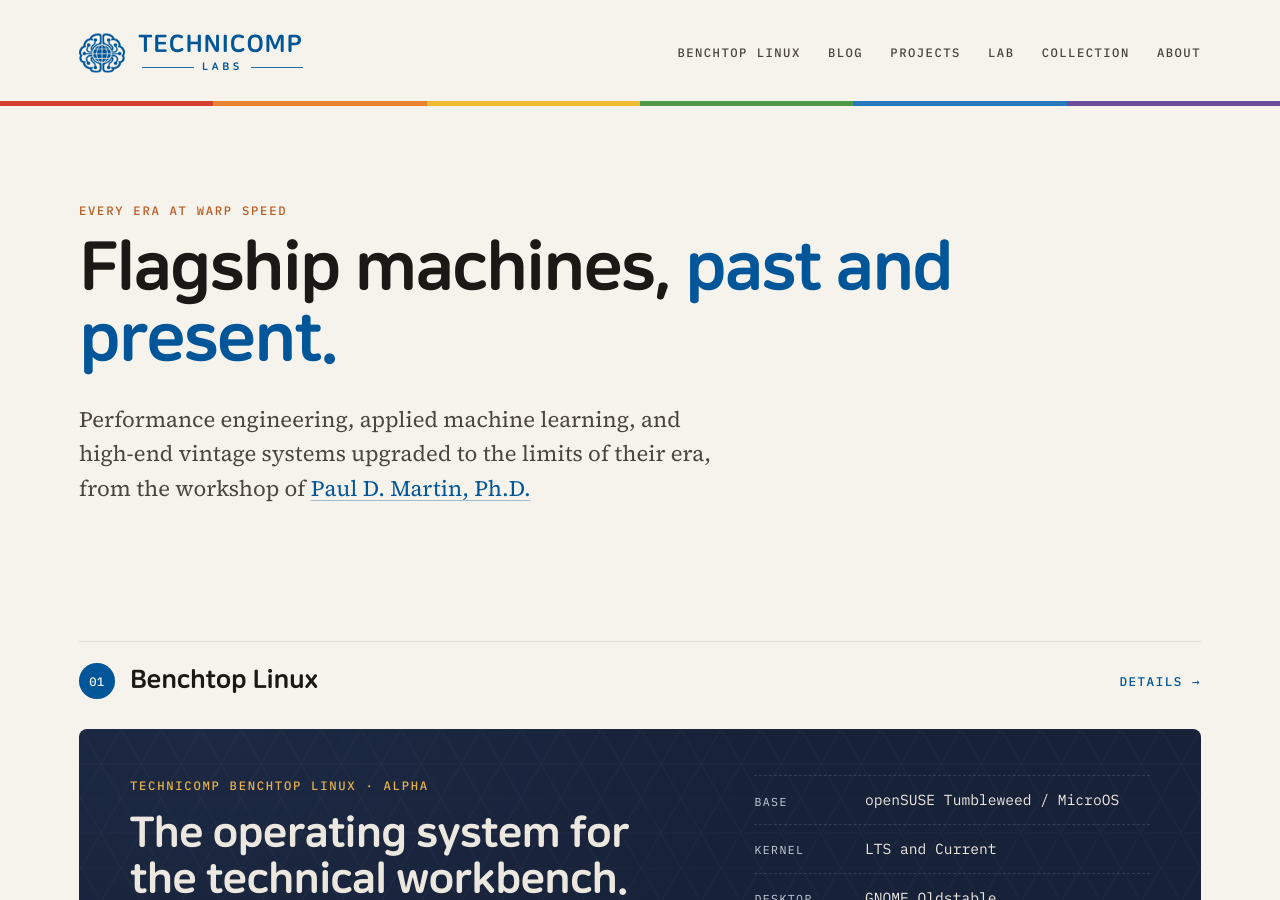
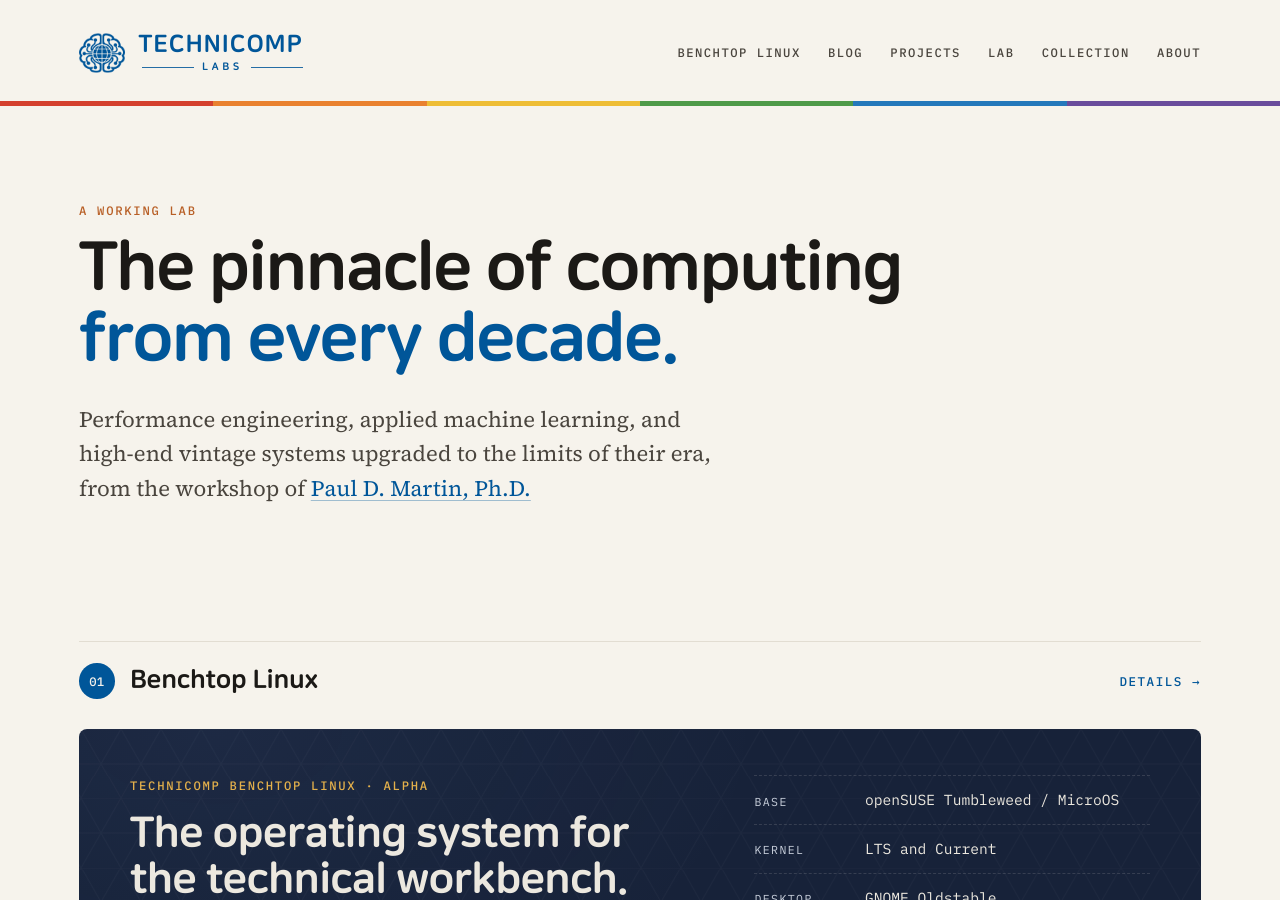
Before and after one commit to TechnicompLabs/technicomplabs.github.io, a Jekyll site: the page built from index.md, in a window 1280 px wide and 900 px high. Built offline with Jekyll 4.4.1, drawn with Linux system fonts in a browser that asks for light colours; some of the changed text lies outside the part shown.

Commit message:
Headline: The pinnacle of computing from every decade; warp speed moves to the Collection

```diff
--- a/_pages/collection.md
+++ b/_pages/collection.md
@@ -1,5 +1,5 @@
 ---
-title: "Four decades of machines"
+title: "Every era at warp speed"
 kicker: "The Collection"
 permalink: /collection/
 subtitle: "High-end vintage computers and game consoles, upgraded to the limits of their era."
--- a/index.md
+++ b/index.md
@@ -6,8 +6,8 @@ permalink: /
 <div class="wrap">
 
   <section class="hero">
-    <p class="kicker">Every era at warp speed</p>
-    <h1>Flagship machines, <span class="accent">past and present.</span></h1>
+    <p class="kicker">A working lab</p>
+    <h1>The pinnacle of computing <span class="accent">from every decade.</span></h1>
     <p class="lede">Performance engineering, applied machine learning, and high-end vintage systems upgraded to the limits of their era, from the workshop of <a href="https://pauldmartin.phd">Paul D. Martin, Ph.D.</a></p>
   </section>
 
@@ -51,7 +51,7 @@ permalink: /
         <img src="/assets/images/collection-compact-macs.jpg" alt="Shelves of compact Macintosh computers">
         <div class="card-body">
           <p class="kicker">The Collection</p>
-          <h3>Four decades of machines</h3>
+          <h3>Every era at warp speed</h3>
           <p>High-end vintage computers and game consoles, upgraded to the limits of their era.</p>
         </div>
       </a>
```
